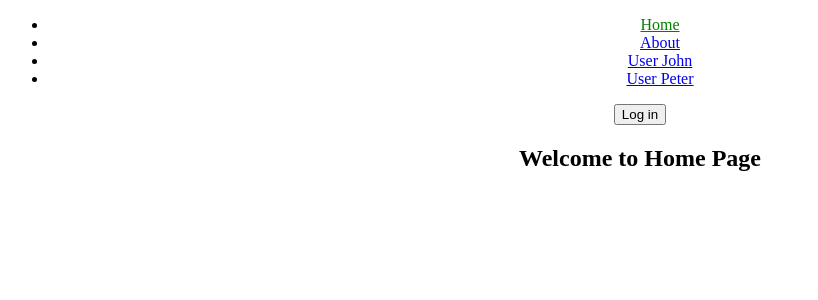
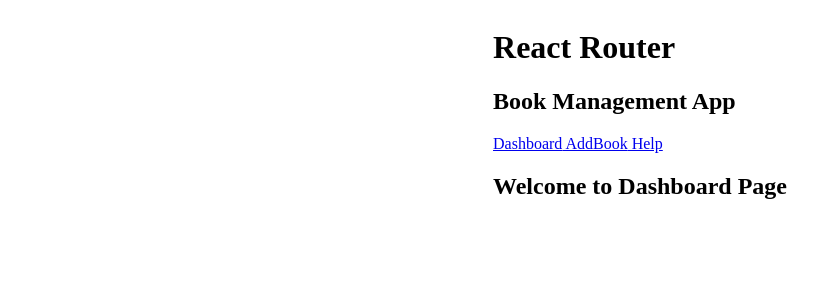
Before and after one commit to Vimalbharath/ReactClass, a React (Vite) app in the folder Testing/my-react-app/: page / in a window 1280 px wide. Shown: the top 300 px of the page, without its empty margins (0-818 px from the left). Built offline with nearby package versions, Linux system fonts and the light colour scheme.

Commit message:
router without book and func

```diff
--- a/Testing/my-react-app/src/main.jsx
+++ b/Testing/my-react-app/src/main.jsx
@@ -1,7 +1,7 @@
 import { StrictMode } from 'react'
 import { createRoot } from 'react-dom/client'
 import './index.css'
-import App from './task5eg/App'
+import App from './task5router/App'
 
 createRoot(document.getElementById('root')).render(
   <StrictMode>
--- /dev/null
+++ b/Testing/my-react-app/src/task5router/AddBook.jsx
@@ -0,0 +1,11 @@
+import React from 'react';
+
+const AddBook = () => {
+  return (
+    <div>
+      <h2>Welcome to AddBook Page</h2>
+    </div>
+  );
+};
+
+export default AddBook;
--- /dev/null
+++ b/Testing/my-react-app/src/task5router/App.css
@@ -0,0 +1,14 @@
+main{
+    min-height: 100vh;
+    justify-content: center;
+    display: flex;
+    /* align-items: center; */
+}
+.container
+{
+    background-color: bisque;
+    width: 70vw;
+    margin:5rem 0;
+
+
+}
--- /dev/null
+++ b/Testing/my-react-app/src/task5router/App.jsx
@@ -0,0 +1,11 @@
+import BookApp from './BookApp'
+import "./App.css"
+function App() {
+  return (
+    <main>
+        <BookApp/>
+    </main>
+  );
+}
+
+export default App;
--- /dev/null
+++ b/Testing/my-react-app/src/task5router/BookApp.jsx
@@ -0,0 +1,32 @@
+import { Component } from "react"
+import { BrowserRouter as Router, NavLink, Navigate, Routes, Route } from 'react-router-dom';
+import AddBook from "./AddBook";
+import Dashboard from "./Dashboard";
+import Help from "./Help"
+
+class BookApp extends Component{
+    render(){
+        return(
+            <Router>
+            <div>
+            <h1>React Router</h1>
+            <h2>Book Management App</h2>
+            <NavLink to="dashboard"> Dashboard</NavLink>
+             <NavLink to="addbook"> AddBook</NavLink>
+              <NavLink to="help"> Help</NavLink>
+
+            <Routes>
+        <Route path="dashboard" element={<Dashboard />} />
+            <Route path="addbook" element={<AddBook />} />
+            <Route path="help" element={<Help />} />
+            <Route path="/" element={<Dashboard />} />
+            <Route path="*" element={<div>404 Not Found</div>} />
+      </Routes>
+            </div>
+            </Router>
+
+        );
+    }
+}
+
+export default BookApp;
--- /dev/null
+++ b/Testing/my-react-app/src/task5router/Dashboard.jsx
@@ -0,0 +1,11 @@
+import React from 'react';
+
+const Dashboard = () => {
+  return (
+    <div>
+      <h2>Welcome to Dashboard Page</h2>
+    </div>
+  );
+};
+
+export default Dashboard;
--- /dev/null
+++ b/Testing/my-react-app/src/task5router/Help.jsx
@@ -0,0 +1,11 @@
+import React from 'react';
+
+const Help = () => {
+  return (
+    <div>
+      <h2>Welcome to Help Page</h2>
+    </div>
+  );
+};
+
+export default Help;
```
